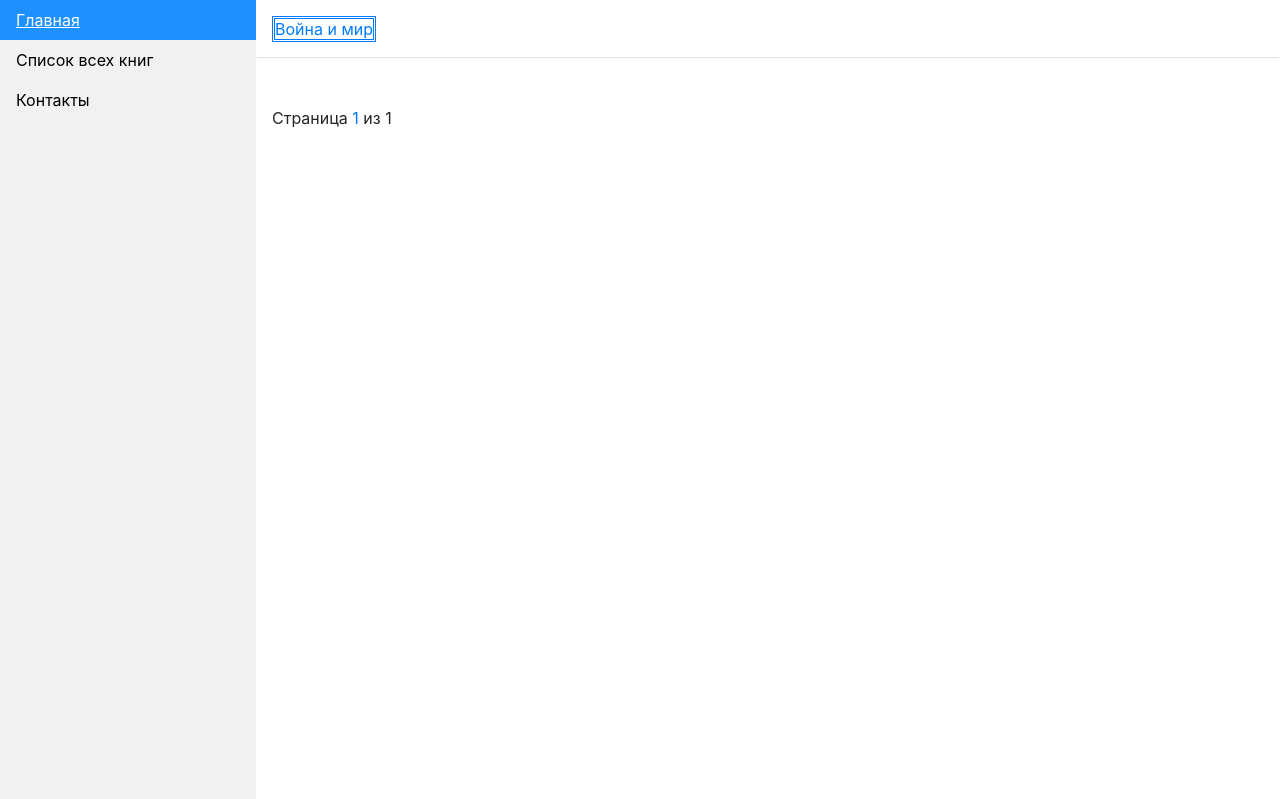
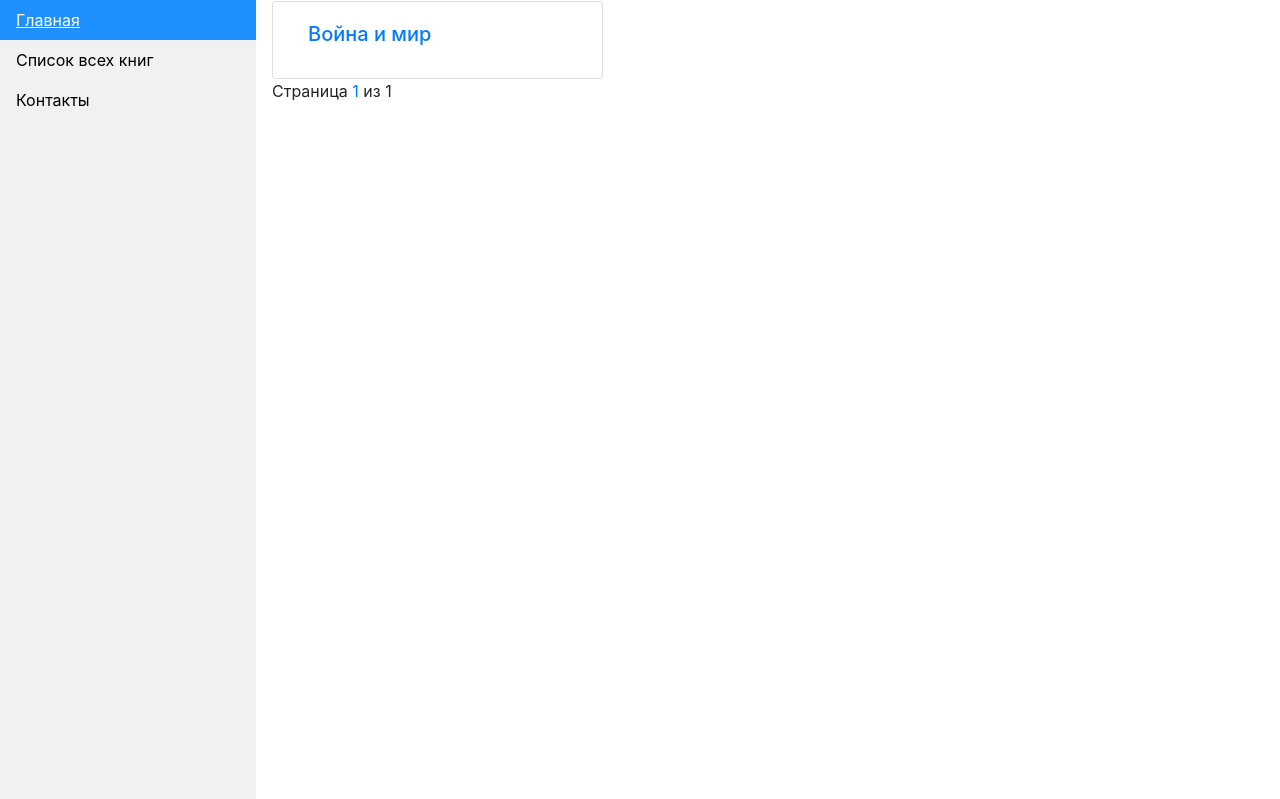
Before and after one commit to vysotsky13/VysotskyAA, a Django app: page /books_list/ in a window 1280 px wide. Shown: the top 799 px of the page. Run offline with Django 3.2, Linux system fonts and the light colour scheme; data comes from the database, SQL or seed files in the repository; both versions use the stored data as it was after the commit; some libraries are stand-ins or nearby versions.

Commit message:
commit #8

```diff
--- a/main_app/models.py
+++ b/main_app/models.py
@@ -17,6 +17,7 @@ class BookModel(models.Model):
     genre = models.CharField(max_length=32, verbose_name='Жанр')
     author = models.CharField(max_length=64, verbose_name='Автор')
     year = models.CharField(max_length=32, verbose_name='Дата публикации')
+    description = models.TextField(verbose_name='Описание')
     amount_in_stock = models.IntegerField()
 
     def __str__(self):
--- a/templates/base.html
+++ b/templates/base.html
@@ -61,11 +61,9 @@
 
         <div style="margin-left:20%;padding:1px 16px;height:900px;">
             {% block content %}
-                  <h1>Добро пожаловать!</h1>
-                  <h3>Try to scroll this area, and see how the sidenav sticks to the page</h3>
-                  <p>Notice that this div element has a left margin of 25%. This is because the side navigation is set to 25% width. If you remove the margin, the sidenav will overlay/sit on top of this div.</p>
-                  <p>Also notice that we have set overflow:auto to sidenav. This will add a scrollbar when the sidenav is too long (for example if it has over 50 links inside of it).</p>
-
+                <h1>Добро пожаловать!</h1>
+                <h3>Электронный сервис для учета книг в библиотеке</h3>
+                Воспользуйтесь формой ниже для поиска определенной книги:
                             <form method="get" action="{% url 'search' %}">
                                 <div class="row mb-5">
                                     <div class="col-12 col-sm-6 col-md-6 col-lg-3 mb-4 mb-lg-0">
@@ -82,7 +80,6 @@
                                     </div>
                                 </div>
                             </form>
-
             {% endblock %}
         </div>
     </body>
--- a/templates/books/books_list.html
+++ b/templates/books/books_list.html
@@ -6,16 +6,15 @@
 {% endblock %}
 
 {% block content %}
-    <div class="mb-5">
-        <div class="row align-items-start job-item border-bottom pb-3 mb-3 pt-3">
-            <div class="col-md-2">
-                {% for q in query %}
-                    <a style="border: double" href="{% url 'book_single' q.id %}">{{ q.title }}</a><br>
-                {% endfor %}
+    {% for q in query %}
+        <div class="card col-lg-4">
+            <div class="card-body">
+                <h5 class="card-title">
+                    <a href="{% url 'book_single' q.id %}">{{ q.title }}</a><br>
+                </h5>
             </div>
         </div>
-    </div>
-
+    {% endfor %}
     <div class="row pagination-wrap" style="margin-bottom: 20px">
         <div class="col-md-6 text-center text-md-left">
             <div class="custom-pagination ml-auto">
```
Also changed, not shown: templates/books/book_single.html (+4 -5 lines), db.sqlite3, main_app/migrations/0001_initial.py, main_app/migrations/0002_auto_20210306_2328.py (added), main_app/migrations/0002_bookmodel.py (deleted), main_app/migrations/0003_auto_20210306_1948.py (deleted).
